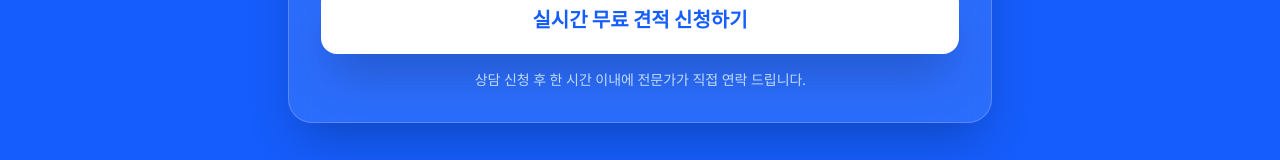
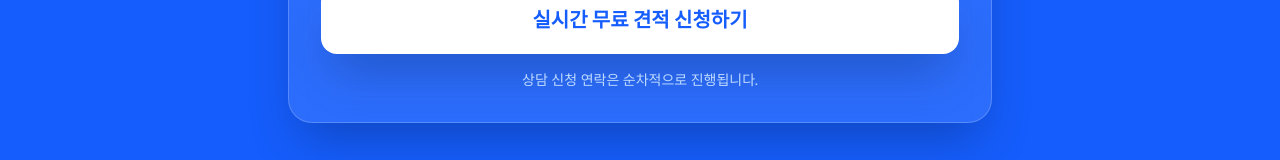
Before and after one commit to wogus5695-ctrl/modu-gomphang, a Next.js app: page / in a window 1280 px wide. Shown: the part 3248-3408 px from the top of the page. Built offline with nearby package versions, Linux system fonts and the light colour scheme.

Commit message:
Update: change consultation lead time text

```diff
--- a/src/app/page.tsx
+++ b/src/app/page.tsx
@@ -331,7 +331,7 @@ export default function Home() {
                   {status === 'error' && (
                     <p className="mt-4 text-red-200 text-sm">오류가 발생했습니다. 다시 시도해 주세요.</p>
                   )}
-                  <p className="mt-4 text-blue-200 text-sm">상담 신청 후 한 시간 이내에 전문가가 직접 연락 드립니다.</p>
+                  <p className="mt-4 text-blue-200 text-sm">상담 신청 연락은 순차적으로 진행됩니다.</p>
                 </>
               )}
             </form>
```
